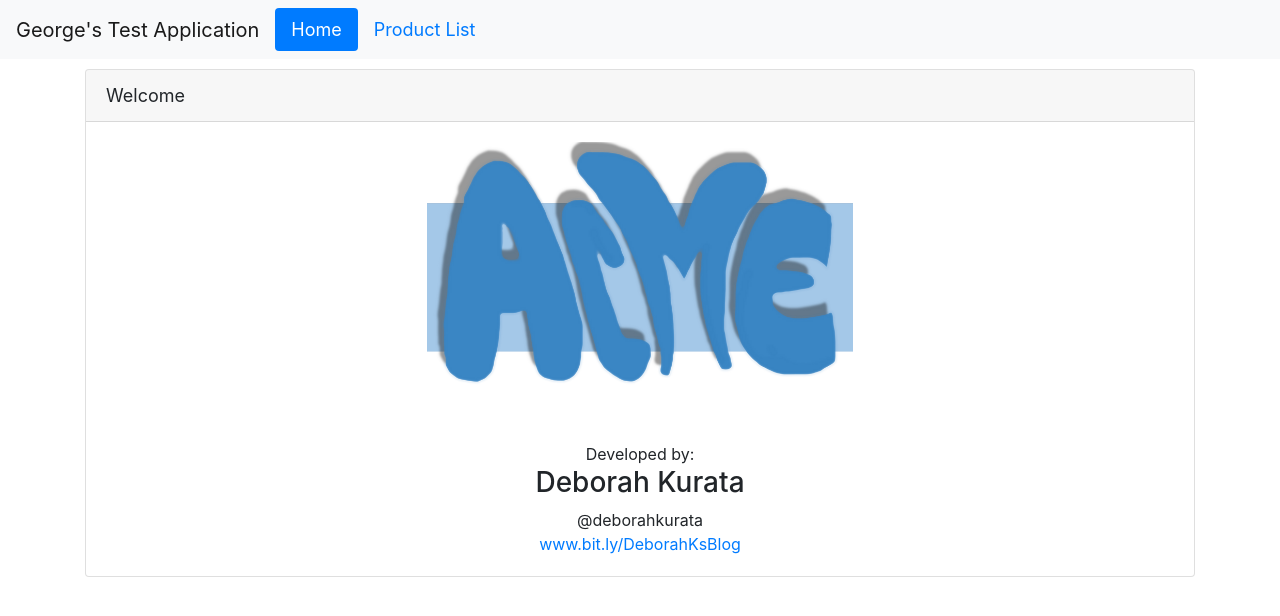
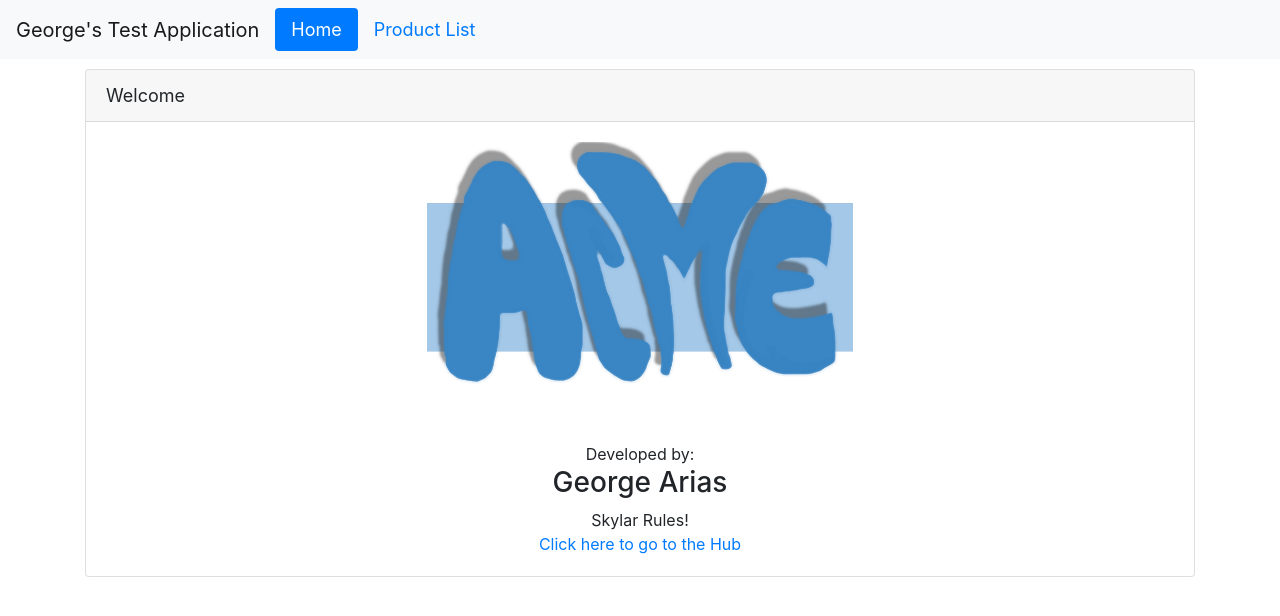
Before and after one commit to GeorgeAria/AngularTestSite, an Angular app: page /welcome in a window 1280 px wide. Shown: the top 616 px of the page. Built offline with nearby package versions, Linux system fonts and the light colour scheme.

Commit message:
Modified certain HTML elements

```diff
--- a/src/app/home/welcome.component.html
+++ b/src/app/home/welcome.component.html
@@ -12,12 +12,12 @@
 
       <div class="text-center">Developed by:</div>
       <div class="text-center">
-        <h3>Deborah Kurata</h3>
+        <h3>George Arias</h3>
       </div>
 
-      <div class="text-center">@deborahkurata</div>
+      <div class="text-center">Skylar Rules!</div>
       <div class="text-center">
-        <a href="http://www.bit.ly/DeborahKsBlog">www.bit.ly/DeborahKsBlog</a>
+        <a href="https://wdpr.service-now.com/" target="_blank" rel="noopener">Click here to go to the Hub</a>
       </div>
     </div>
   </div>
```
